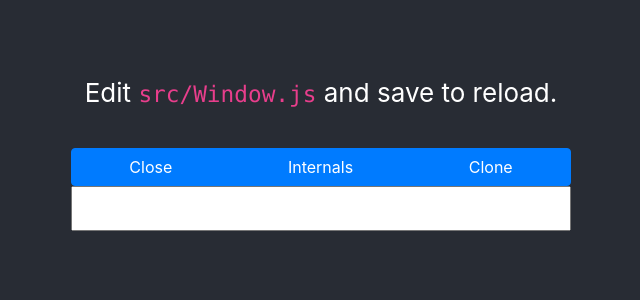
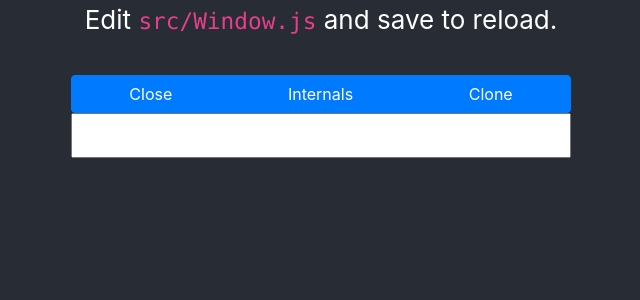
Before and after one commit to Donaim/hacalc-web, a React (Create React App) app in the folder react-app/: page / in a window 1280 px wide. Shown: the top 300 px of the page, without its empty margins (319-959 px from the left). Built offline with nearby package versions, Linux system fonts and the light colour scheme.

Commit message:
fix overflow issue

```diff
--- a/react-app/src/App.css
+++ b/react-app/src/App.css
@@ -4,7 +4,7 @@
   display: flex;
   flex-direction: column;
   align-items: center;
-  justify-content: center;
+  /* justify-content: center; */ /* Doesn't work well with overflow  */
   font-size: calc(10px + 2vmin);
   color: white;
 }
--- a/react-app/src/Desktop.js
+++ b/react-app/src/Desktop.js
@@ -5,6 +5,8 @@ import { stageInterface, setInterface } from './Util.js';
 class Desktop extends Component {
 
     styles = { display: 'inline-flex',
+               marginLeft: 'auto', //alternative to justify-content
+               marginRight: 'auto',
              };
 
     constructor(args) {
```
